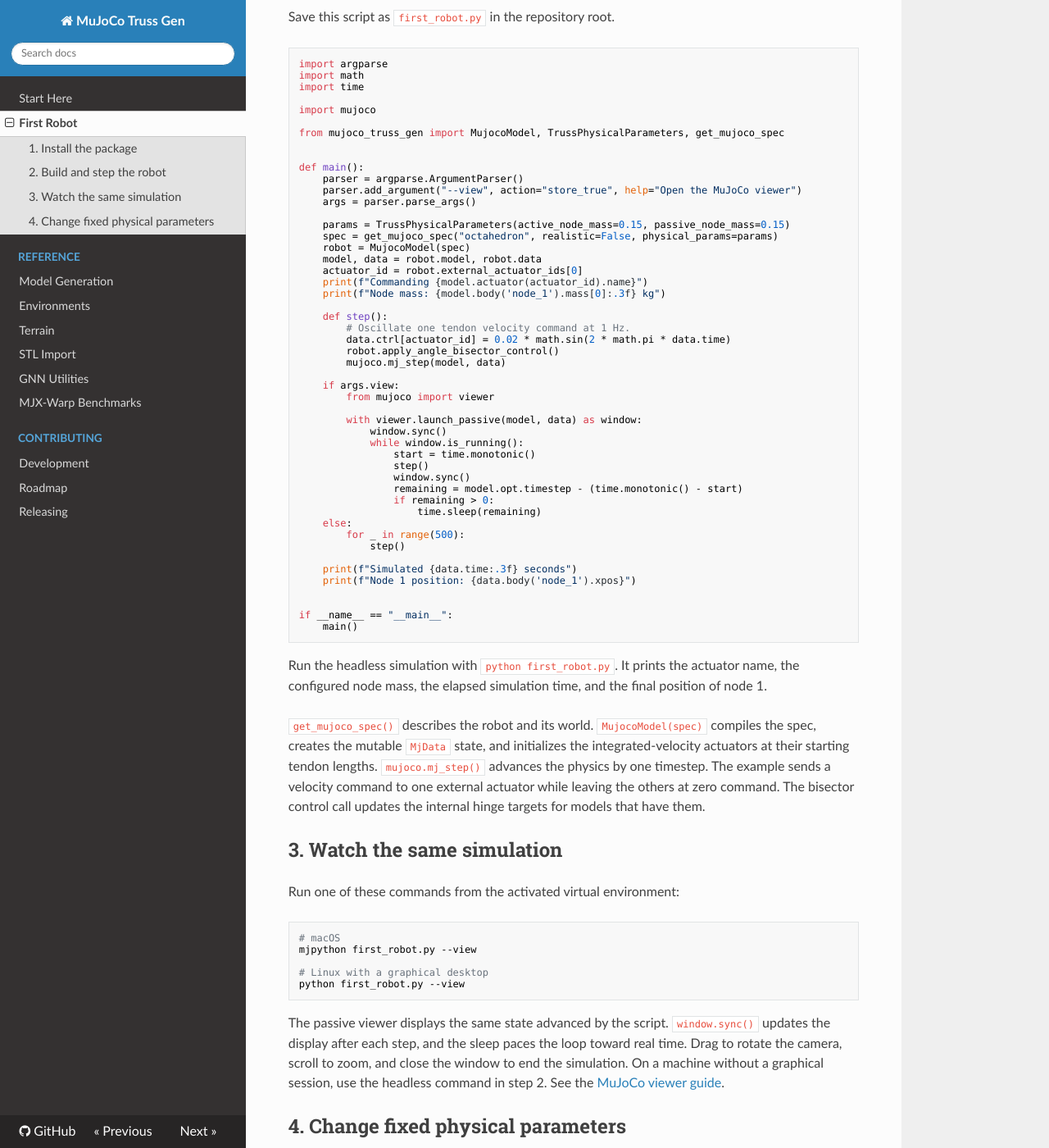
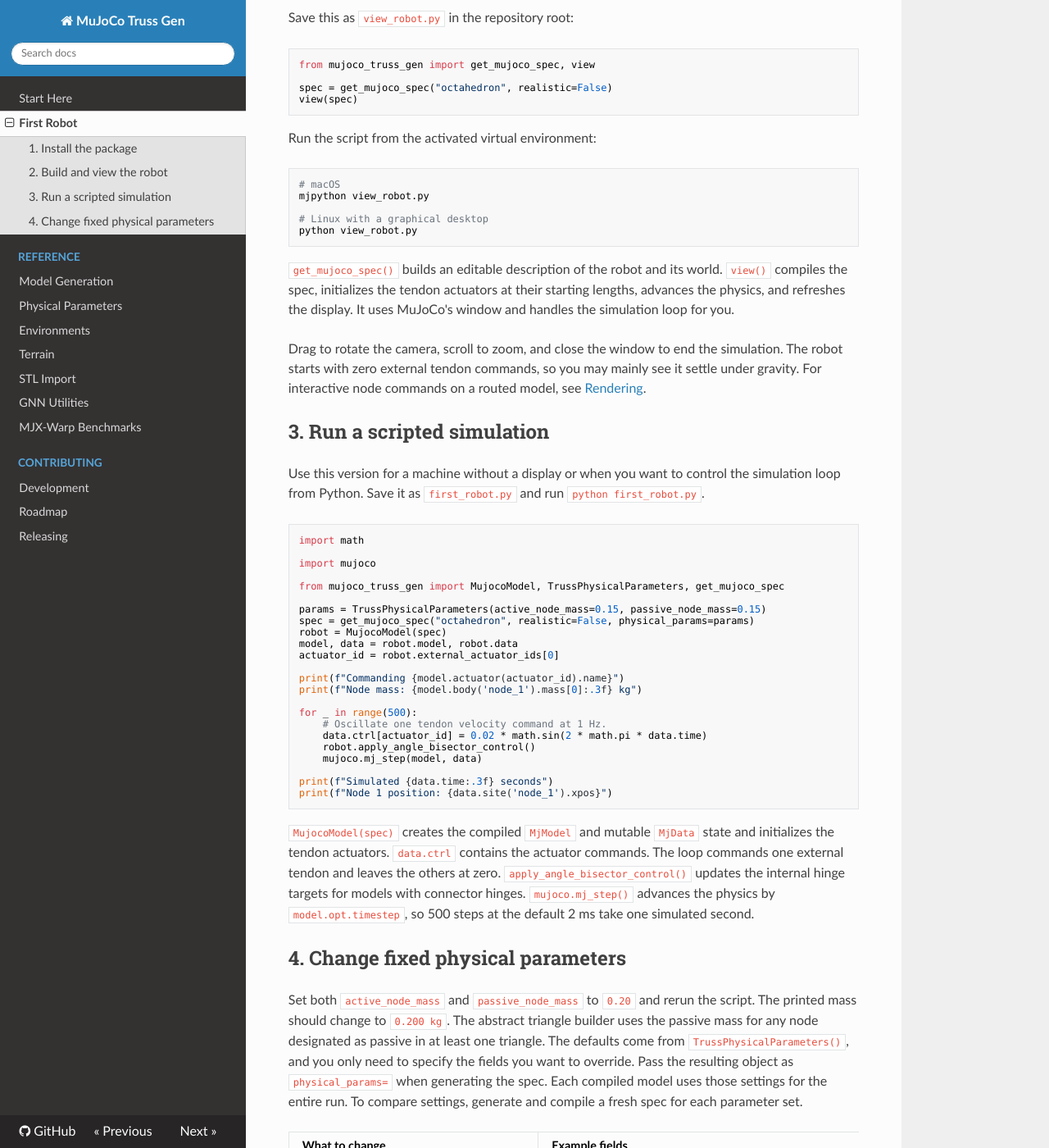
Before and after one commit to isaa-sudweeks/mujoco-truss-gen, an MkDocs documentation site: the page built from docs/first-robot.md, in a window 1280 px wide and 1400 px high, scrolled down 495 px. Shown: the whole window at 82% size. Built offline with MkDocs 1.6.1, drawn with Linux system fonts in a browser that asks for light colours; nearby versions of some CDN libraries; some of the changed text lies outside the part shown.

Commit message:
Document the built-in viewer and truss physical parameters (#26)

````diff
--- a/docs/first-robot.md
+++ b/docs/first-robot.md
@@ -1,7 +1,7 @@
 # Simulate your first truss robot
 
-Build an octahedron, step it with native MuJoCo, and open a live viewer.
-The example uses a scripted tendon command and runs on the CPU.
+Build an octahedron and watch it simulate with the package's built-in
+`view()` helper. Then run a scripted tendon command headlessly on the CPU.
 
 ## 1. Install the package
 
@@ -15,92 +15,75 @@
 python -m pip install -e .
 ```
 
-## 2. Build and step the robot
+## 2. Build and view the robot
 
-Save this script as `first_robot.py` in the repository root.
+Save this as `view_robot.py` in the repository root:
 
 ```python
-import argparse
+from mujoco_truss_gen import get_mujoco_spec, view
+
+spec = get_mujoco_spec("octahedron", realistic=False)
+view(spec)
+```
+
+Run the script from the activated virtual environment:
+
+```bash
+# macOS
+mjpython view_robot.py
+
+# Linux with a graphical desktop
+python view_robot.py
+```
+
+`get_mujoco_spec()` builds an editable description of the robot and its world.
+`view()` compiles the spec, initializes the tendon actuators at their starting
+lengths, advances the physics, and refreshes the display. It uses MuJoCo's
+window and handles the simulation loop for you.
+
+Drag to rotate the camera, scroll to zoom, and close the window to end the
+simulation. The robot starts with zero external tendon commands, so you may
+mainly see it settle under gravity. For interactive node commands on a routed
+model, see [Rendering](environments.md#rendering).
+
+## 3. Run a scripted simulation
+
+Use this version for a machine without a display or when you want to control
+the simulation loop from Python. Save it as `first_robot.py` and run
+`python first_robot.py`.
+
+```python
 import math
-import time
 
 import mujoco
 
 from mujoco_truss_gen import MujocoModel, TrussPhysicalParameters, get_mujoco_spec
 
+params = TrussPhysicalParameters(active_node_mass=0.15, passive_node_mass=0.15)
+spec = get_mujoco_spec("octahedron", realistic=False, physical_params=params)
+robot = MujocoModel(spec)
+model, data = robot.model, robot.data
+actuator_id = robot.external_actuator_ids[0]
 
-def main():
-    parser = argparse.ArgumentParser()
-    parser.add_argument("--view", action="store_true", help="Open the MuJoCo viewer")
-    args = parser.parse_args()
+print(f"Commanding {model.actuator(actuator_id).name}")
+print(f"Node mass: {model.body('node_1').mass[0]:.3f} kg")
 
-    params = TrussPhysicalParameters(active_node_mass=0.15, passive_node_mass=0.15)
-    spec = get_mujoco_spec("octahedron", realistic=False, physical_params=params)
-    robot = MujocoModel(spec)
-    model, data = robot.model, robot.data
-    actuator_id = robot.external_actuator_ids[0]
-    print(f"Commanding {model.actuator(actuator_id).name}")
-    print(f"Node mass: {model.body('node_1').mass[0]:.3f} kg")
+for _ in range(500):
+    # Oscillate one tendon velocity command at 1 Hz.
+    data.ctrl[actuator_id] = 0.02 * math.sin(2 * math.pi * data.time)
+    robot.apply_angle_bisector_control()
+    mujoco.mj_step(model, data)
 
-    def step():
-        # Oscillate one tendon velocity command at 1 Hz.
-        data.ctrl[actuator_id] = 0.02 * math.sin(2 * math.pi * data.time)
-        robot.apply_angle_bisector_control()
-        mujoco.mj_step(model, data)
-
-    if args.view:
-        from mujoco import viewer
-
-        with viewer.launch_passive(model, data) as window:
-            window.sync()
-            while window.is_running():
-                start = time.monotonic()
-                step()
-                window.sync()
-                remaining = model.opt.timestep - (time.monotonic() - start)
-                if remaining > 0:
-                    time.sleep(remaining)
-    else:
-        for _ in range(500):
-            step()
-
-    print(f"Simulated {data.time:.3f} seconds")
-    print(f"Node 1 position: {data.body('node_1').xpos}")
-
-
-if __name__ == "__main__":
-    main()
+print(f"Simulated {data.time:.3f} seconds")
+print(f"Node 1 position: {data.site('node_1').xpos}")
 ```
 
-Run the headless simulation with `python first_robot.py`. It prints the
-actuator name, the configured node mass, the elapsed simulation time, and
-the final position of node 1.
-
-`get_mujoco_spec()` describes the robot and its world. `MujocoModel(spec)`
-compiles the spec, creates the mutable `MjData` state, and initializes the
-integrated-velocity actuators at their starting tendon lengths.
-`mujoco.mj_step()` advances the physics by one timestep. The example sends
-a velocity command to one external actuator while leaving the others at zero
-command. The bisector control call updates the internal hinge targets for
-models that have them.
-
-## 3. Watch the same simulation
-
-Run one of these commands from the activated virtual environment:
-
-```bash
-# macOS
-mjpython first_robot.py --view
-
-# Linux with a graphical desktop
-python first_robot.py --view
-```
-
-The passive viewer displays the same state advanced by the script.
-`window.sync()` updates the display after each step, and the sleep paces the
-loop toward real time. Drag to rotate the camera, scroll to zoom, and close
-the window to end the simulation. On a machine without a graphical session,
-use the headless command in step 2. See the [MuJoCo viewer guide](https://mujoco.readthedocs.io/en/stable/python.html#passive-viewer).
+`MujocoModel(spec)` creates the compiled `MjModel` and mutable `MjData`
+state and initializes the tendon actuators. `data.ctrl` contains the actuator
+commands. The loop commands one external tendon and leaves the others at zero.
+`apply_angle_bisector_control()` updates the internal hinge targets for models
+with connector hinges. `mujoco.mj_step()` advances the physics by
+`model.opt.timestep`, so 500 steps at the default 2 ms take one simulated second.
 
 ## 4. Change fixed physical parameters
 
@@ -126,11 +109,14 @@
 spec = get_mujoco_spec("octahedron", realistic=True, physical_params=params)
 ```
 
-For this variant, remove the abstract-model `node_1` mass and position print
-lines. Realistic models attach node sites and geoms to triangle bodies, so
-you can inspect site positions with `data.site(site_name).xpos` using names
-from `model.site(i).name`. The hinge gain applies to the internal connector
-position servos. The scripted command still targets an external tendon.
+Use the same parameter and spec lines in `view_robot.py` to watch the
+configured model. In the scripted run, omit the mass print for the realistic
+variant. Its mass is distributed across triangle bodies, node geoms, and
+connectors. The node site still provides a position, and the scripted command
+still targets an external tendon.
+
+See the [physical parameter reference](physical-parameters.md) for every field,
+its default, and which models use it.
 
 See [model generation](model-generation.md) for custom trusses, [terrain](terrain.md)
 for changing the ground, and [environments](environments.md) for using the
--- /dev/null
+++ b/docs/physical-parameters.md
@@ -0,0 +1,106 @@
+# TrussPhysicalParameters
+
+Pass a `TrussPhysicalParameters` instance to `get_mujoco_spec()` to configure
+the geometry, masses, actuators, and constraints of a generated robot. These
+are fixed settings for the generated model. Build a new spec and compile it
+again when you change them.
+
+```python
+from mujoco_truss_gen import MujocoModel, TrussPhysicalParameters, get_mujoco_spec
+
+params = TrussPhysicalParameters(connector_rod_length=0.18, hinge_position_kp=30.0)
+spec = get_mujoco_spec("octahedron", realistic=True, physical_params=params)
+robot = MujocoModel(spec)
+
+# Check the gain on the compiled connector hinge actuators.
+for index in robot.internal_actuator_ids:
+    actuator = robot.model.actuator(index)
+    print(actuator.name, actuator.gainprm[0])
+```
+
+Use the [first robot tutorial](first-robot.md) to simulate or view the resulting
+spec. Preset `scale=` controls the starting structural geometry, while
+`terrain=` configures the ground. [Domain randomization](environments.md#domain-randomization)
+covers parameters that vary across environment resets.
+
+## Nodes and initial placement
+
+| Field | Default | Effect |
+| --- | --- | --- |
+| `node_radius` | `0.1` | Radius in meters of spherical abstract nodes. |
+| `box_size` | `[0.05, 0.05, 0.1]` | Half-extents in meters of realistic box-shaped node geoms. Its first entry also sets the half-length of passive cylinders in realistic routed models. |
+| `min_node_center_z` | `0.15` | Minimum initial world-space node center height in meters. The builder lifts the geometry together if its lowest center is below this threshold. It measures center height in the world frame. |
+| `active_node_mass` | `0.1` | Mass in kilograms for nodes assigned the active role in triangle models and realistic routed models. |
+| `passive_node_mass` | `0.1` | Mass in kilograms for passive nodes in triangle models and passive endpoints in realistic routed models. In abstract triangle models, a shared node takes this mass if any triangle designates it as passive. |
+| `node_mass` | `0.1` | Uniform node mass in kilograms when roles are unspecified, including abstract routed models. |
+
+## Realistic connectors and triangle bodies
+
+| Field | Default | Effect |
+| --- | --- | --- |
+| `connector_radius` | `0.05` | Radius in meters of each ball that connects cloned instances of a shared node. |
+| `connector_mass` | `0.05` | Mass in kilograms of each connector ball. |
+| `rod_radius` | `0.025` | Radius in meters of the connector rods. |
+| `rod_mass` | `0.05` | Mass in kilograms of each connector rod. |
+| `triangle_body_mass` | `0.01` | Explicit mass in kilograms of each realistic triangle parent body. The generator also uses this number for each diagonal inertia entry. Child node and rod masses are assigned separately. |
+| `triangle_body_gravcomp` | `1.0` | Fraction of gravity compensated on the realistic triangle parent body. `0.0` leaves its weight fully active, and `1.0` compensates its full weight. |
+| `connector_rod_length` | `0.2032` | Absolute nominal rod length in meters, independent of preset scale. For irregular triangles it specifies the mean rod length. Pass `None` to use the legacy offset factor. |
+| `realistic_node_clone_offset` | `0.5` | Dimensionless factor controlling the separation of cloned node geometry when `connector_rod_length=None`. The resulting distance scales with the input geometry. |
+| `hinge_position_kp` | `45.0` | Proportional gain of the internal connector hinge position servos that follow the bisector controller's angle targets. |
+| `hinge_damping` | `0.75` | Passive damping applied to realistic node hinge joints. |
+| `hinge_force_range` | `[-50.0, 50.0]` | Lower and upper output limits for the connector hinge servos, expressed as torque for hinge actuation. |
+| `hinge_ctrl_range` | `[-π, π]` | Lower and upper connector hinge position commands in radians. |
+
+## Tendon geometry and limits
+
+| Field | Default | Effect |
+| --- | --- | --- |
+| `default_edge_tendon_range` | `[0.2, 2.0]` | Fallback edge-tendon length range in meters. The normal model builders use the first entry for the lower limit and calculate the upper limit from edge length. |
+| `default_route_tendon_range` | `[0.5, 10.0]` | Fallback length range in meters for a whole-route tendon. The routed model builders use the first entry for the lower limit and calculate the upper limit from total route length. |
+| `tendon_range_min_factor` | `0.5` | Present in the dataclass but currently unused. The normal builders take the minimum from the corresponding default range. |
+| `tendon_range_max_factor` | `2.0` | Multiplier applied to the initial edge length or total route length to compute its tendon upper limit. |
+| `edge_tendon_width` | `0.05` | Display width of structural tendons in meters. Also sets the radius of passive endpoint cylinders in realistic routed models, where it affects contact geometry. |
+| `route_tendon_width` | `0.02` | Display width in meters of the whole-route tendon. |
+| `perimeter_constraint_tendon_width` | `0.0001` | Width in meters of the transparent auxiliary tendon used by the triangle perimeter constraint. |
+
+## External tendon actuators
+
+A tendon actuator integrates its velocity command into a target length. The
+command range bounds how fast the target moves. The activation range bounds
+the target length itself. The tendon range limits the physical tendon length.
+
+| Field | Default | Effect |
+| --- | --- | --- |
+| `actuator_ctrl_range` | `[-0.1, 0.1]` | Lower and upper external tendon actuator velocity commands in meters per second. |
+| `default_actuator_range` | `[0.0, 3.0]` | Default activation range in meters for integrated tendon length targets. Abstract STL-imported routes use geometry-scaled activation limits. |
+| `abstract_actuator_kp` | `1000.0` | Proportional gain of external tendon servos in abstract models. |
+| `realistic_actuator_kp` | `1000.0` | Proportional gain of external tendon servos in realistic models. |
+| `actuator_dampratio` | `1.0` | Dimensionless ratio used to calculate the tendon servo's velocity damping coefficient. |
+| `realistic_actuator_nominal_mass` | `0.1` | Nominal mass in kilograms used in the damping calculation for both model modes. The generator computes `kv = 2 * dampratio * sqrt(kp * nominal_mass)`. This field only enters that calculation. |
+| `actuator_range_min_factor` | `0.0` | Lower activation limit as a fraction of initial edge length for abstract STL-imported routes. |
+| `actuator_range_max_factor` | `3.0` | Upper activation limit as a multiple of initial edge length for abstract STL-imported routes. |
+
+## Constraint solver settings
+
+Each pair of `solref` and `solimp` fields applies to a particular equality
+constraint. With the positive defaults below, `solref` holds the time constant
+in seconds and the damping ratio. `solimp` controls how strongly the solver
+enforces the constraint as its error changes. In the three-entry fields, the
+generator sets the first three coefficients and keeps MuJoCo's defaults for
+the last two. [MuJoCo solver parameters](https://mujoco.readthedocs.io/en/stable/modeling.html#solver-parameters)
+
+| Field | Default | Effect |
+| --- | --- | --- |
+| `connect_constraint_solref` | `[0.01, 1.0]` | Reference response for realistic rod-to-ball connect constraints. |
+| `connect_constraint_solimp` | `[0.95, 0.99, 0.001, 0.5, 2.0]` | Impedance curve for realistic rod-to-ball connect constraints. |
+| `tendon_constraint_solref` | `[0.02, 1.0]` | Reference response for the triangle perimeter equality. |
+| `tendon_constraint_solimp` | `[0.9, 0.95, 0.001]` | Impedance coefficients for the triangle perimeter equality. |
+| `route_length_constraint_solref` | `[0.01, 1.0]` | Reference response for the routed tendon total-length equality, when enabled. |
+| `route_length_constraint_solimp` | `[0.95, 0.99, 0.001]` | Impedance coefficients for the routed tendon total-length equality, when enabled. |
+| `orientation_weld_solref` | `[0.2, 5.0]` | Reference response for optional node-to-world welds added by the low-level `add_orientation_constraints()` helper. |
+| `orientation_weld_solimp` | `[0.2, 0.3, 0.001, 0.5, 2.0]` | Impedance curve for those optional welds. |
+| `orientation_weld_torquescale` | `6000.0` | MuJoCo weld length scale that weights rotation error relative to translation error in those optional welds. |
+
+`get_mujoco_spec()` leaves the optional node-to-world welds out of the generated
+model. Routed shapes get the total-length equality unless
+`disable_route_length_constraint=True`, as in STL-imported shapes.
--- a/mkdocs.yml
+++ b/mkdocs.yml
@@ -8,6 +8,7 @@
   - First Robot: first-robot.md
   - Reference:
       - Model Generation: model-generation.md
+      - Physical Parameters: physical-parameters.md
       - Environments: environments.md
       - Terrain: terrain.md
       - STL Import: stl-import.md
````
Also changed, not shown: docs/environments.md (+4 -2 lines), docs/index.md (+9 -0 lines), docs/model-generation.md (+9 -8 lines).
